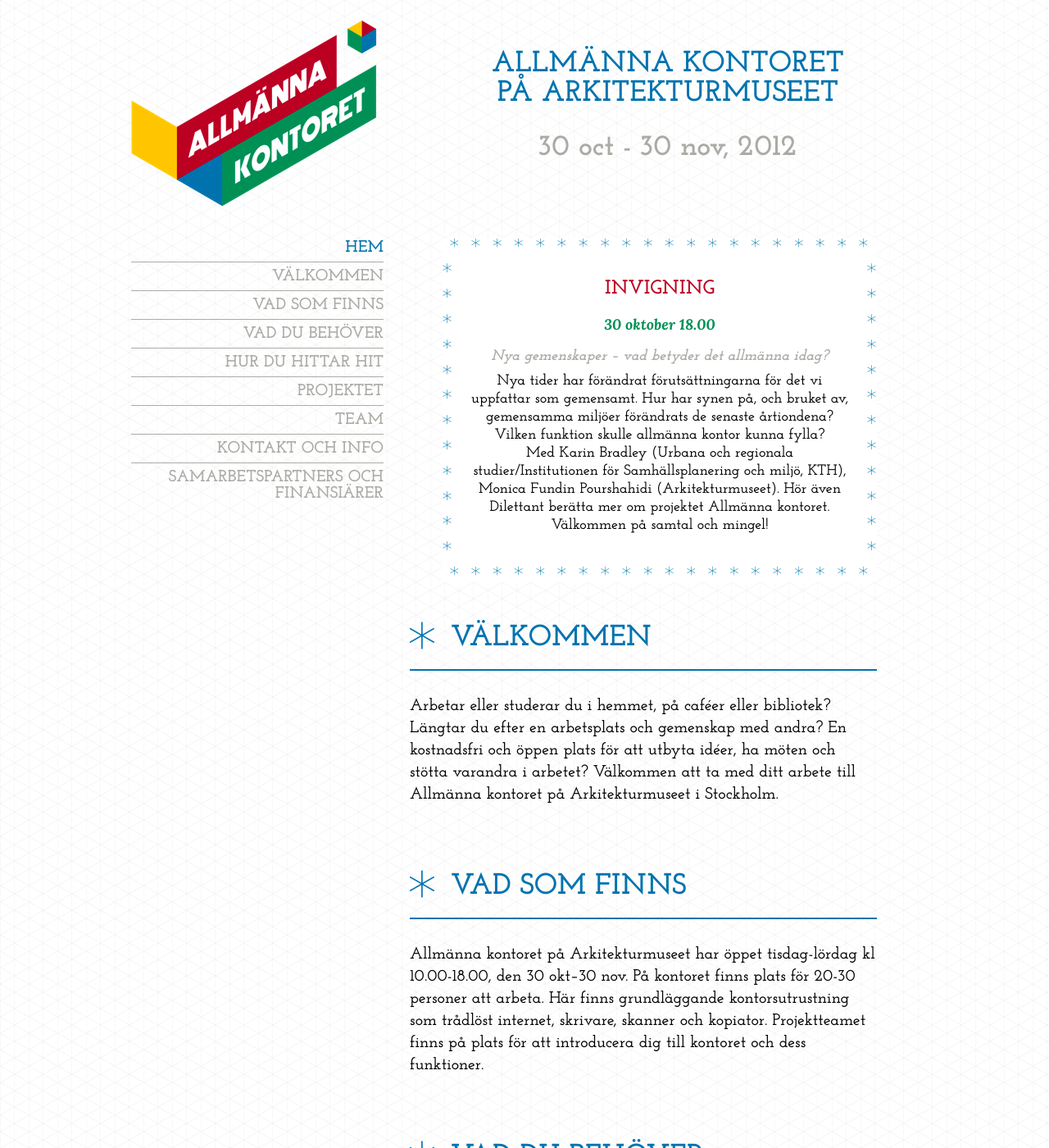
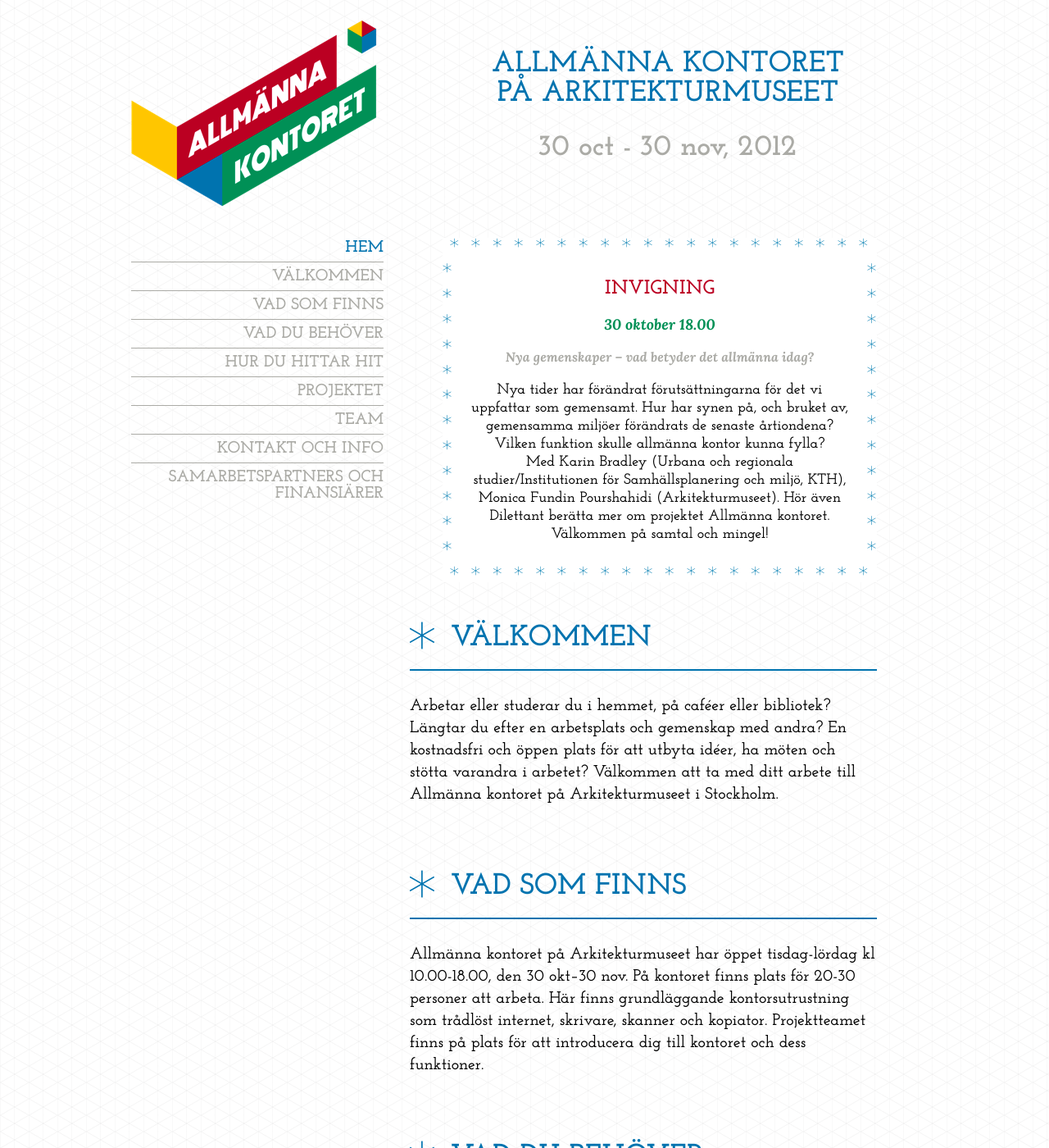
Before and after one commit to dilettant/allmannakontoret, a Jekyll site: the page built from arkitekturmuseet/index.html, in a window 1280 px wide and 1400 px high. Shown: the whole window at 82% size. Built offline with Jekyll 4.4.1, drawn with Linux system fonts in a browser that asks for light colours; comment, search, counter and statistics services are not loaded.

Commit message:
fixing some css

```diff
--- a/assets/amuseet.css
+++ b/assets/amuseet.css
@@ -163,12 +163,13 @@
 }
 
 hgroup.event h4{
-  font-style: italic;
-  font-size: 18px;
+  font-size: 16px;
+   font-style: italic;
+  font-family: 'Lora';
   font-weight: 700;
   color: #ababa6;
   padding: 0;
-  margin: 10px 0;
+  margin: 0 0 20px;
 }
 
 hgroup.event h3,
```
